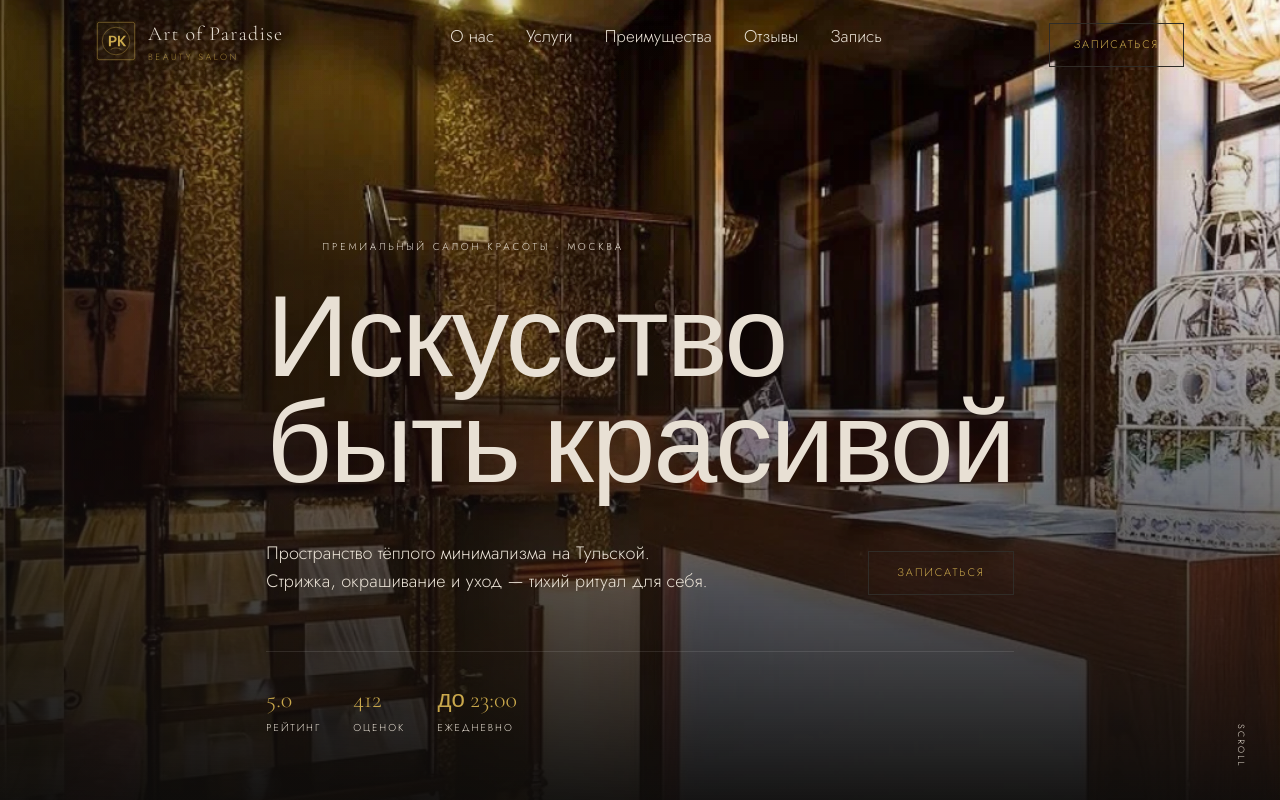
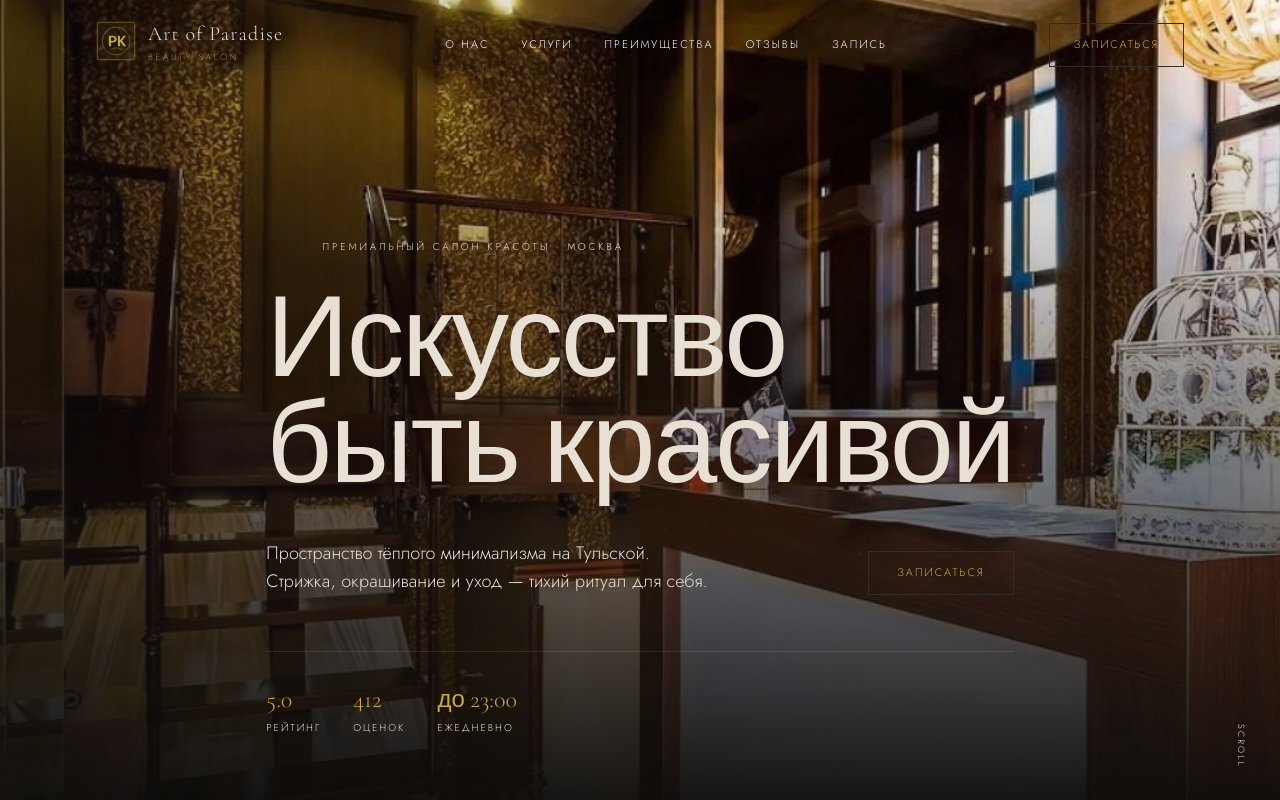
Before and after one commit to obnimaupopovodu-beep/duh_per, a Next.js app: page / in a window 1280 px wide. Shown: the top 800 px of the page. Built offline with nearby package versions, Linux system fonts and the light colour scheme.

Commit message:
feat: add nav-link-blend for mix-blend-mode inversion

```diff
--- a/app/globals.css
+++ b/app/globals.css
@@ -129,7 +129,7 @@
     @apply mx-auto max-w-6xl px-5 sm:px-6 lg:px-8;
   }
 
-  /* ── Hero ────────────────────────────────────────────────── */
+  /* ── Hero ─────────────────────────────────────────────────── */
   .luxury-hero {
     position: relative;
     isolation: isolate;
@@ -154,13 +154,13 @@
       linear-gradient(to right, rgba(13,12,11,0.4) 0%, transparent 55%);
   }
 
-  /* ── Section bands ───────────────────────────────────────── */
+  /* ── Section bands ─────────────────────────────────────────────── */
   .section-band           { position: relative; isolation: isolate; }
   .section-band--dark     { background: var(--color-bg); }
   .section-band--lift     { background: var(--color-surface); }
   .section-band--mid      { background: var(--color-surface-2); }
 
-  /* ── Gold rule ────────────────────────────────────────────── */
+  /* ── Gold rule ──────────────────────────────────────────────────── */
   .gold-rule {
     display: block;
     width: 40px;
@@ -169,7 +169,7 @@
     flex-shrink: 0;
   }
 
-  /* ── Nav link ─────────────────────────────────────────────── */
+  /* ── Nav link (original, dark bg) ─────────────────────────────── */
   .nav-link {
     position: relative;
     display: inline-flex;
@@ -198,7 +198,49 @@
   .nav-link:hover::after,
   .nav-link:focus-visible::after { transform: scaleX(1); }
 
-  /* ── Service card (grid variant) ─────────────────────────── */
+  /*
+   * ── Nav link blend (auto-inversion via mix-blend-mode: difference) ───────
+   *
+   * Parent <nav> has mix-blend-mode: difference applied inline.
+   * This class forces the link text to pure white (#fff).
+   *
+   * How difference blend works per-pixel:
+   *   result = |background - foreground|
+   *   white(255,255,255) on dark(~13,12,11) → ≈16,243,244 (stays light)
+   *   white(255,255,255) on light(~240,237,232) → ≈15,18,23  (becomes dark)
+   *
+   * This is continuous, GPU-driven, and requires zero JS.            ───────
+   */
+  .nav-link-blend {
+    position: relative;
+    display: inline-flex;
+    align-items: center;
+    font-family: var(--font-jost), system-ui, sans-serif;
+    font-size: 0.6875rem;
+    font-weight: 300;
+    letter-spacing: 0.18em;
+    text-transform: uppercase;
+    /* Must be pure white for difference to invert correctly */
+    color: #ffffff;
+    text-decoration: none;
+  }
+  /* Underline indicator (also white, blends with parent) */
+  .nav-link-blend::after {
+    content: "";
+    position: absolute;
+    left: 0;
+    bottom: -0.3rem;
+    width: 100%;
+    height: 1px;
+    background: #ffffff;
+    transform: scaleX(0);
+    transform-origin: left center;
+    transition: transform 300ms ease;
+  }
+  .nav-link-blend:hover::after,
+  .nav-link-blend:focus-visible::after { transform: scaleX(1); }
+
+  /* ── Service card (grid variant) ───────────────────────────────── */
   .service-card {
     border: 1px solid var(--color-border);
     background: var(--color-surface);
@@ -211,7 +253,7 @@
     box-shadow: 0 0 0 1px rgba(201, 168, 76, 0.06) inset, var(--shadow-md);
   }
 
-  /* ── Review card ─────────────────────────────────────────── */
+  /* ── Review card ─────────────────────────────────────────────── */
   .review-card {
     border: 1px solid var(--color-border);
     background: var(--color-surface);
@@ -221,12 +263,12 @@
     flex-shrink: 0;
   }
 
-  /* ── Image frame ─────────────────────────────────────────── */
+  /* ── Image frame ─────────────────────────────────────────────── */
   .image-frame {
     box-shadow: 0 0 0 1px rgba(201,168,76,0.08) inset;
   }
 
-  /* ── Booking band ────────────────────────────────────────── */
+  /* ── Booking band ────────────────────────────────────────────── */
   .booking-band {
     position: relative;
     isolation: isolate;
@@ -235,7 +277,7 @@
     border-bottom: 1px solid var(--color-border);
   }
 
-  /* ── Floating label fields ───────────────────────────────── */
+  /* ── Floating label fields ───────────────────────────────────── */
   .float-field { position: relative; padding-top: 1.25rem; }
   .float-field__input {
     display: block;
@@ -295,12 +337,12 @@
   }
   .float-field__select { cursor: pointer; }
 
-  /* ── Legacy field-base ───────────────────────────────────── */
+  /* ── Legacy field-base ─────────────────────────────────────────── */
   .field-base {
     @apply min-h-12 w-full rounded-sm border border-border bg-surface-2 px-4 py-3 text-lg font-light text-text placeholder:text-faint focus:border-primary focus:outline-none;
   }
 
-  /* ── Reviews scroll track ────────────────────────────────── */
+  /* ── Reviews scroll track ─────────────────────────────────────── */
   .reviews-track {
     display: flex;
     gap: 1.25rem;
@@ -313,7 +355,7 @@
   .reviews-track::-webkit-scrollbar-track  { background: rgba(201,168,76,0.06); }
   .reviews-track::-webkit-scrollbar-thumb  { background: rgba(201,168,76,0.35); border-radius: 999px; }
 
-  /* ── Services horizontal gallery ────────────────────────── */
+  /* ── Services horizontal gallery ────────────────────────────── */
 
   /* Outer clip: hides overflow, receives pointer events */
   .services-viewport {
@@ -390,7 +432,7 @@
     .service-tile__media { height: 270px; }
   }
 
-  /* ── Section eyebrow ─────────────────────────────────────── */
+  /* ── Section eyebrow ───────────────────────────────────────────── */
   .section-eyebrow {
     display: flex;
     align-items: center;
@@ -404,7 +446,7 @@
     margin-bottom: 1.25rem;
   }
 
-  /* ── Logo mark ───────────────────────────────────────────── */
+  /* ── Logo mark ───────────────────────────────────────────────────── */
   .logo-mark {
     background: rgba(201, 168, 76, 0.06);
   }
```
